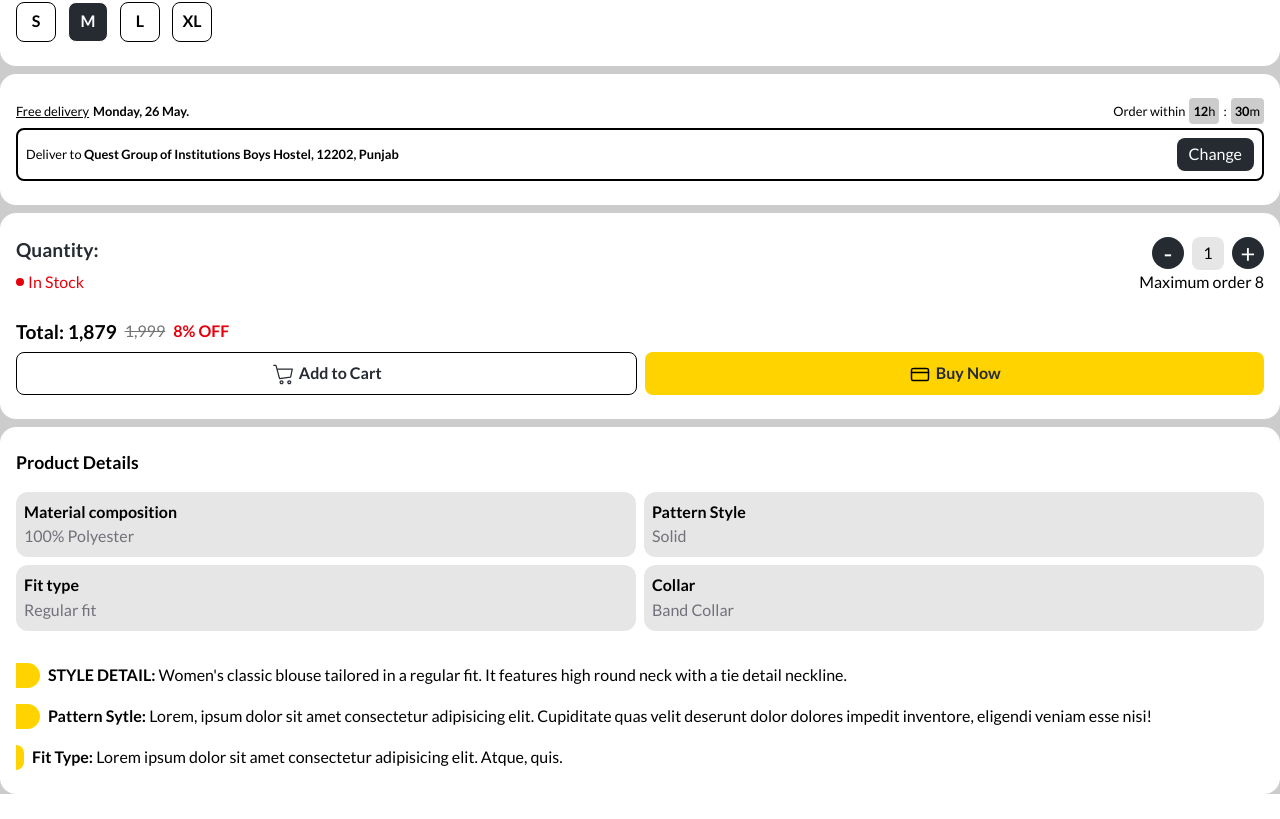
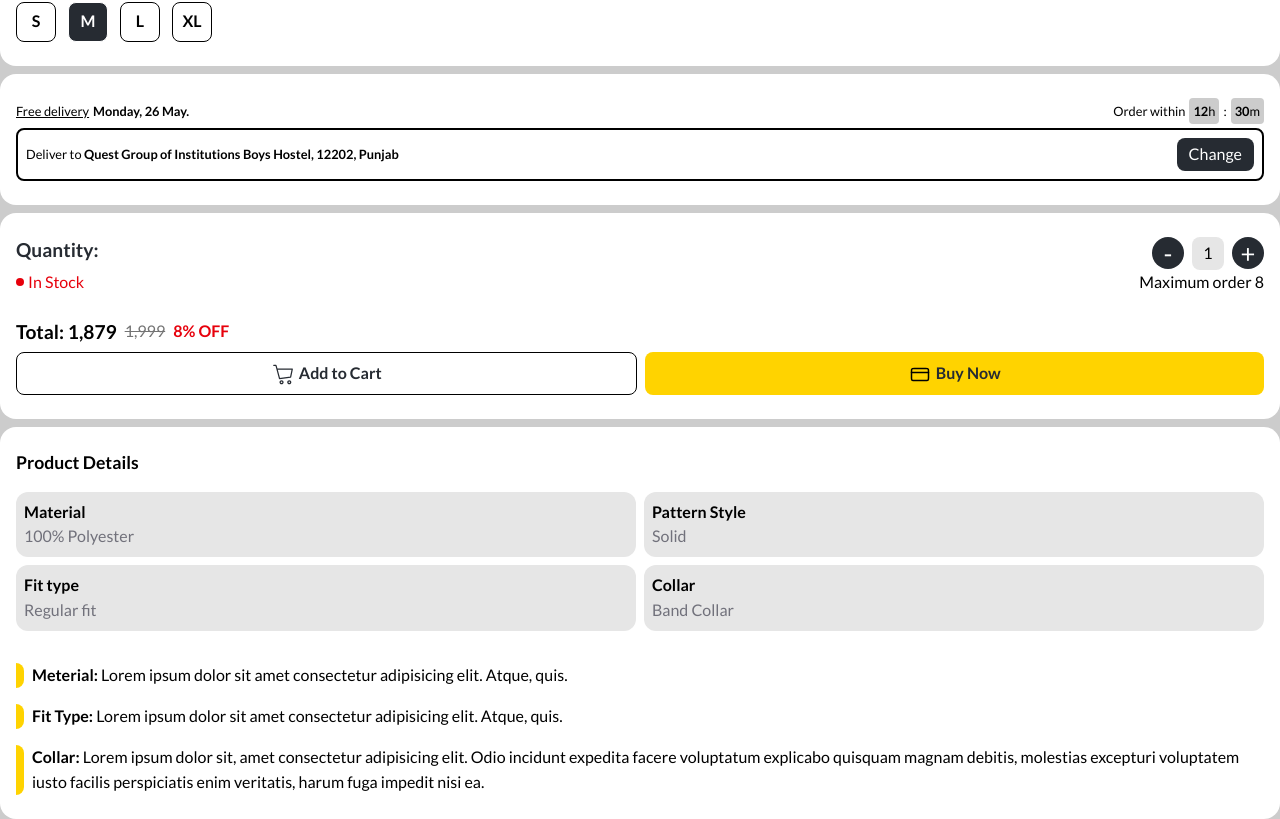
Before and after one commit to Meshil-Maring/e-commerce, a React (Vite) app in the folder client/: page /product-details/1 in a window 1280 px wide. Shown: the part 1060-1879 px from the top of the page. Before the commit the page ends 1854 px from the top, so only its background shows below. Built offline with nearby package versions, Linux system fonts and the light colour scheme.

Commit message:
Fix the Product Details

```diff
--- a/client/src/components/mobile/product-details/ProductDetailDisciption.jsx
+++ b/client/src/components/mobile/product-details/ProductDetailDisciption.jsx
@@ -5,7 +5,7 @@ const ProductDetailDisciption = () => {
 
       <div className="grid grid-cols-2 gap-2 mt-4">
         <div className="bg-[var(--white-100)] p-2 rounded-xl">
-          <p className="text-lg font-bold">Material composition</p>
+          <p className="text-lg font-bold">Material</p>
           <p className="text-lg text-zinc-500">100% Polyester</p>
         </div>
 
@@ -26,28 +26,29 @@ const ProductDetailDisciption = () => {
       </div>
 
       <div className="flex gap-4 flex-col mt-8">
-        <div className="flex gap-2">
-          <div className="h-auto items-center justify-center bg-[var(--primary)] w-6 min-w-[8px] rounded-r-full"></div>
-          <p className="text-lg">
-            <b>STYLE DETAIL:</b> Women's classic blouse tailored in a regular
-            fit. It features high round neck with a tie detail neckline.
-          </p>
-        </div>
-
         <div className=" gap-2 flex">
-          <div className="h-auto items-center justify-center bg-[var(--primary)] w-6 min-w-[8px] rounded-r-full"></div>
-          <p className="text-lg">
-            <b>Pattern Sytle:</b> Lorem, ipsum dolor sit amet consectetur
-            adipisicing elit. Cupiditate quas velit deserunt dolor dolores
-            impedit inventore, eligendi veniam esse nisi!
+          <div className="h-auto items-center justify-center bg-[var(--primary)] w-6 max-w-[8px] rounded-r-full"></div>
+          <p className="text-lg w-full">
+            <b>Meterial:</b> Lorem ipsum dolor sit amet consectetur adipisicing
+            elit. Atque, quis.
           </p>
         </div>
 
         <div className=" gap-2 flex">
           <div className="h-auto items-center justify-center bg-[var(--primary)] w-6 max-w-[8px] rounded-r-full"></div>
-          <p className="text-lg">
+          <p className="text-lg w-full">
             <b>Fit Type:</b> Lorem ipsum dolor sit amet consectetur adipisicing
             elit. Atque, quis.
+          </p>
+        </div>
+
+        <div className=" gap-2 flex">
+          <div className="h-auto items-center justify-center bg-[var(--primary)] w-6 max-w-[8px] rounded-r-full"></div>
+          <p className="text-lg w-full">
+            <b>Collar:</b> Lorem ipsum dolor sit, amet consectetur adipisicing
+            elit. Odio incidunt expedita facere voluptatum explicabo quisquam
+            magnam debitis, molestias excepturi voluptatem iusto facilis
+            perspiciatis enim veritatis, harum fuga impedit nisi ea.
           </p>
         </div>
       </div>
```
